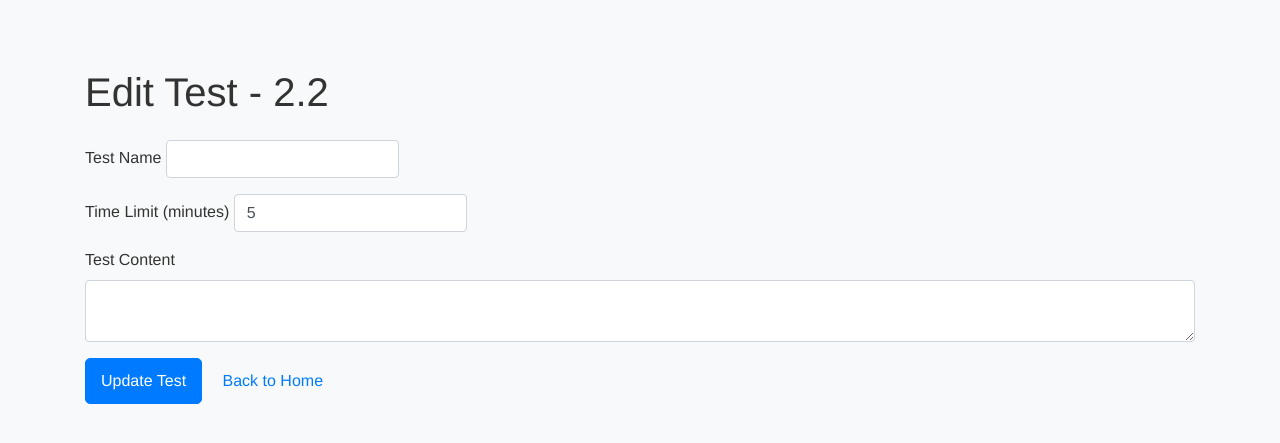
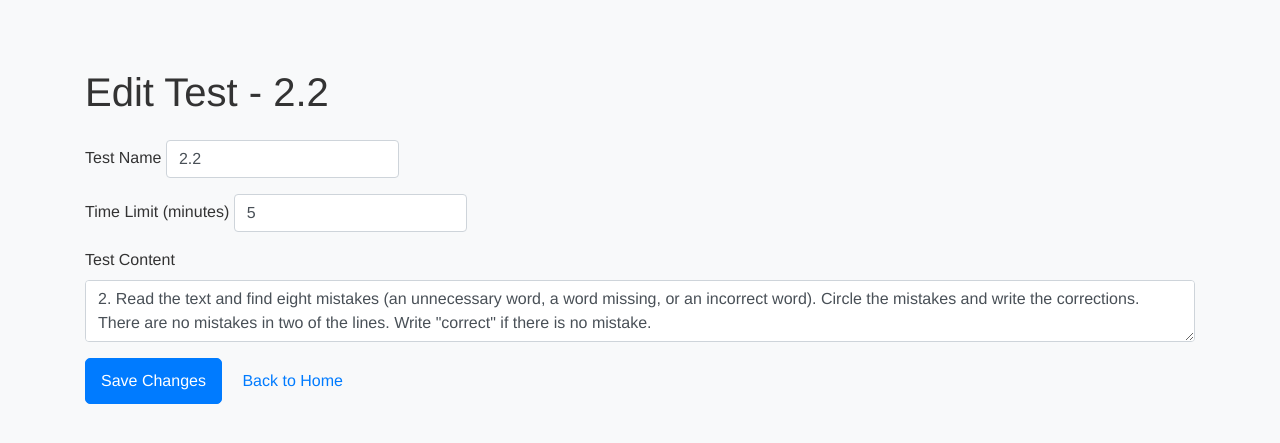
Before and after one commit to vityaded/Tests, a Flask app: page /edit_test/2 in a window 1280 px wide. Shown: the part 56-499 px from the top of the page. Run offline with Flask 3, Linux system fonts and the light colour scheme; a user stored in the database is signed in; some libraries are stand-ins or nearby versions.

Commit message:
test made editable

```diff
--- a/app.py
+++ b/app.py
@@ -23,7 +23,7 @@ from flask_wtf import CSRFProtect
 from flask_wtf.csrf import CSRFError, generate_csrf
 from sqlalchemy import MetaData
 import bleach
-from forms import SignupForm, LoginForm, AddTestForm, EditTestForm
+from forms import SignupForm, LoginForm, AddTestForm, EditTestForm, TestForm
 
 # Initialize Flask app
 app = Flask(__name__)
@@ -692,31 +692,28 @@ def add_test():
 
     return render_template('add.html', form=form)
 
-# Route: Edit Test
 @app.route('/edit_test/<int:test_id>', methods=['GET', 'POST'])
 @login_required
 def edit_test(test_id):
     test = Test.query.get_or_404(test_id)
-    if not current_user.is_admin and test.created_by != current_user.id:
-        abort(403)
 
-    form = EditTestForm(obj=test)
+    form = TestForm(obj=test)
+
     if form.validate_on_submit():
-        test_name = form.test_name.data.strip()
-        test_content = form.test_content.data.strip()
-        time_limit = form.time_limit.data
-
-        # Update test details
-        test.name = test_name
-        test.content = test_content
-        test.time_limit = time_limit
+        test.name = form.name.data
+        test.time_limit = form.time_limit.data
+        test.content = form.content.data
         db.session.commit()
-        # Continue from where the previous file ends
-
-        flash('Test updated successfully!', 'success')
+        flash('Test updated successfully.', 'success')
         return redirect(url_for('index'))
+    else:
+        for field, errors in form.errors.items():
+            for error in errors:
+                flash(f"Error in {getattr(form, field).label.text}: {error}", 'danger')
 
     return render_template('edit_test.html', form=form, test=test)
+
+
 
 # Route: Delete Test
 @app.route('/delete_test/<int:test_id>', methods=['POST'])
@@ -869,6 +866,37 @@ def take_test(test_id):
             time_limit=time_limit
         )
 
+@app.route('/edit_word/<int:word_id>', methods=['GET', 'POST'])
+@login_required
+def edit_word(word_id):
+    word = Vocabulary.query.get_or_404(word_id)
+    if word.user_id != current_user.id:
+        flash('You are not authorized to edit this word.', 'danger')
+        return redirect(url_for('my_vocabulary'))
+
+    form = EditWordForm(obj=word)
+    if form.validate_on_submit():
+        word.word = form.word.data
+        word.translation = form.translation.data
+        # Include pronunciation_url if applicable
+        db.session.commit()
+        flash('Word updated successfully.', 'success')
+        return redirect(url_for('my_vocabulary'))
+
+    return render_template('edit_word.html', form=form)
+
+@app.route('/delete_word/<int:word_id>', methods=['POST'])
+@login_required
+def delete_word(word_id):
+    word = Vocabulary.query.get_or_404(word_id)
+    if word.user_id != current_user.id:
+        flash('You are not authorized to delete this word.', 'danger')
+        return redirect(url_for('my_vocabulary'))
+
+    db.session.delete(word)
+    db.session.commit()
+    flash('Word deleted successfully.', 'success')
+    return redirect(url_for('my_vocabulary'))
 
 @app.route('/search')
 def search():
--- a/forms.py
+++ b/forms.py
@@ -26,3 +26,14 @@ class EditTestForm(FlaskForm):
     time_limit = IntegerField('Time Limit (minutes)', validators=[Optional(), NumberRange(min=1)])
     test_content = TextAreaField('Test Content', validators=[DataRequired()])
     submit = SubmitField('Update Test')
+
+class TestAnswerForm(FlaskForm):
+    answer = TextAreaField('Your Answer', validators=[DataRequired()])
+    submit = SubmitField('Submit Answer')
+
+class TestForm(FlaskForm):
+    name = StringField('Test Name', validators=[DataRequired()])  # Ensure this field is required
+    name = StringField('Test Name', validators=[DataRequired()])
+    time_limit = IntegerField('Time Limit (minutes)', validators=[Optional(), NumberRange(min=1)])
+    content = TextAreaField('Test Content', validators=[DataRequired()])
+    submit = SubmitField('Save Changes')
--- a/templates/edit_test.html
+++ b/templates/edit_test.html
@@ -8,16 +8,16 @@
   <form method="post">
     {{ form.hidden_tag() }}
     <div class="form-group">
-      {{ form.test_name.label }}
-      {{ form.test_name(class="form-control") }}
+      {{ form.name.label }}
+      {{ form.name(class="form-control") }}
     </div>
     <div class="form-group">
       {{ form.time_limit.label }}
       {{ form.time_limit(class="form-control") }}
     </div>
     <div class="form-group">
-      {{ form.test_content.label }}
-      {{ form.test_content(class="form-control", id="test_content") }}
+      {{ form.content.label }}
+      {{ form.content(class="form-control", id="test_content", required=False) }}
     </div>
     {{ form.submit(class="btn btn-primary") }}
     <a href="{{ url_for('index') }}" class="btn btn-link">Back to Home</a>
@@ -34,7 +34,7 @@
     ClassicEditor.create(document.querySelector('#test_content'))
       .then(editor => {
           window.editor = editor; // Save the editor instance for later use
-          editor.setData(document.querySelector('#test_content').value); // Set existing data
+          // CKEditor will automatically load the initial content from the textarea
       })
       .catch(error => {
           console.error(error);
```
Also changed, not shown: templates/vocabulary.html (+11 -3 lines), instance/books.db.
